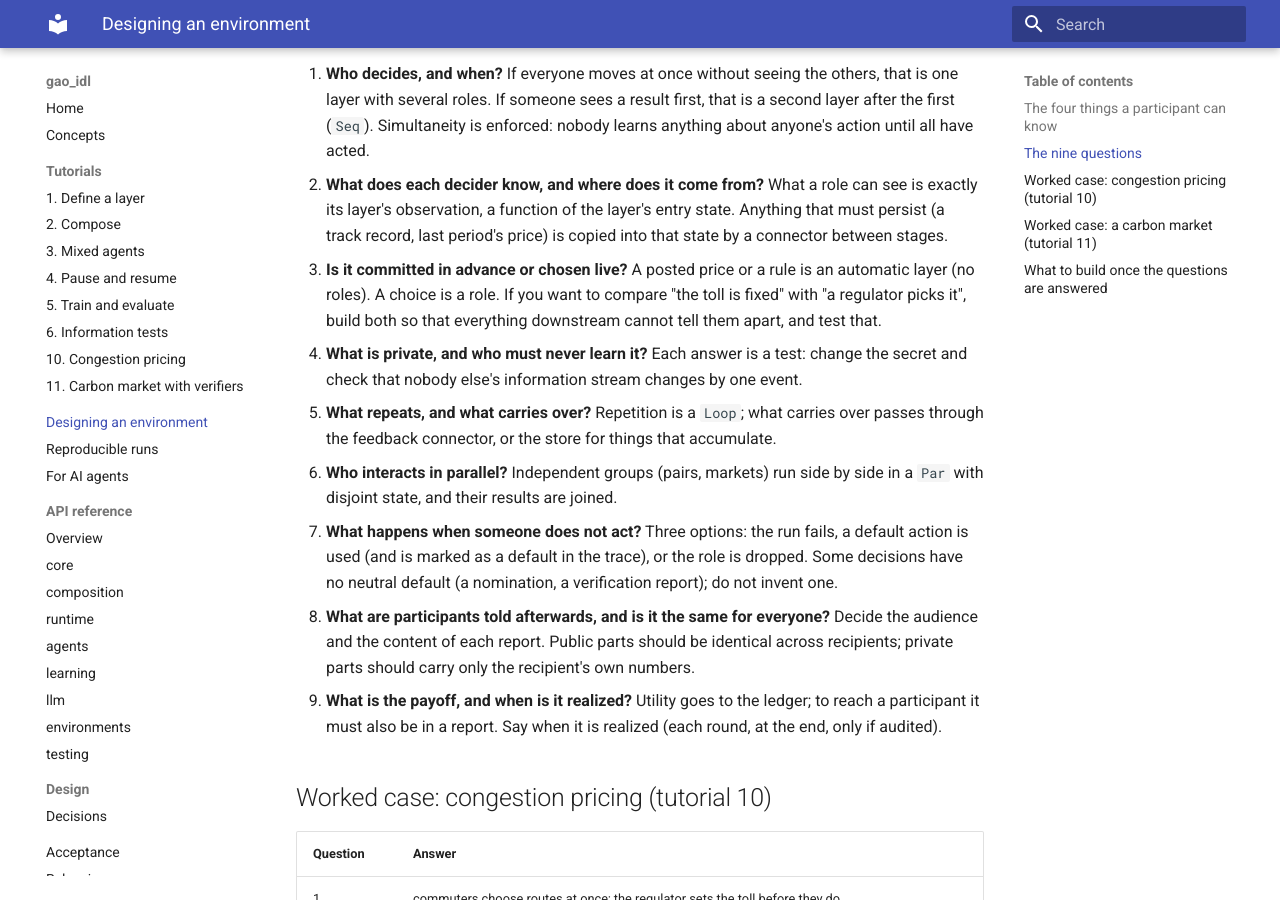
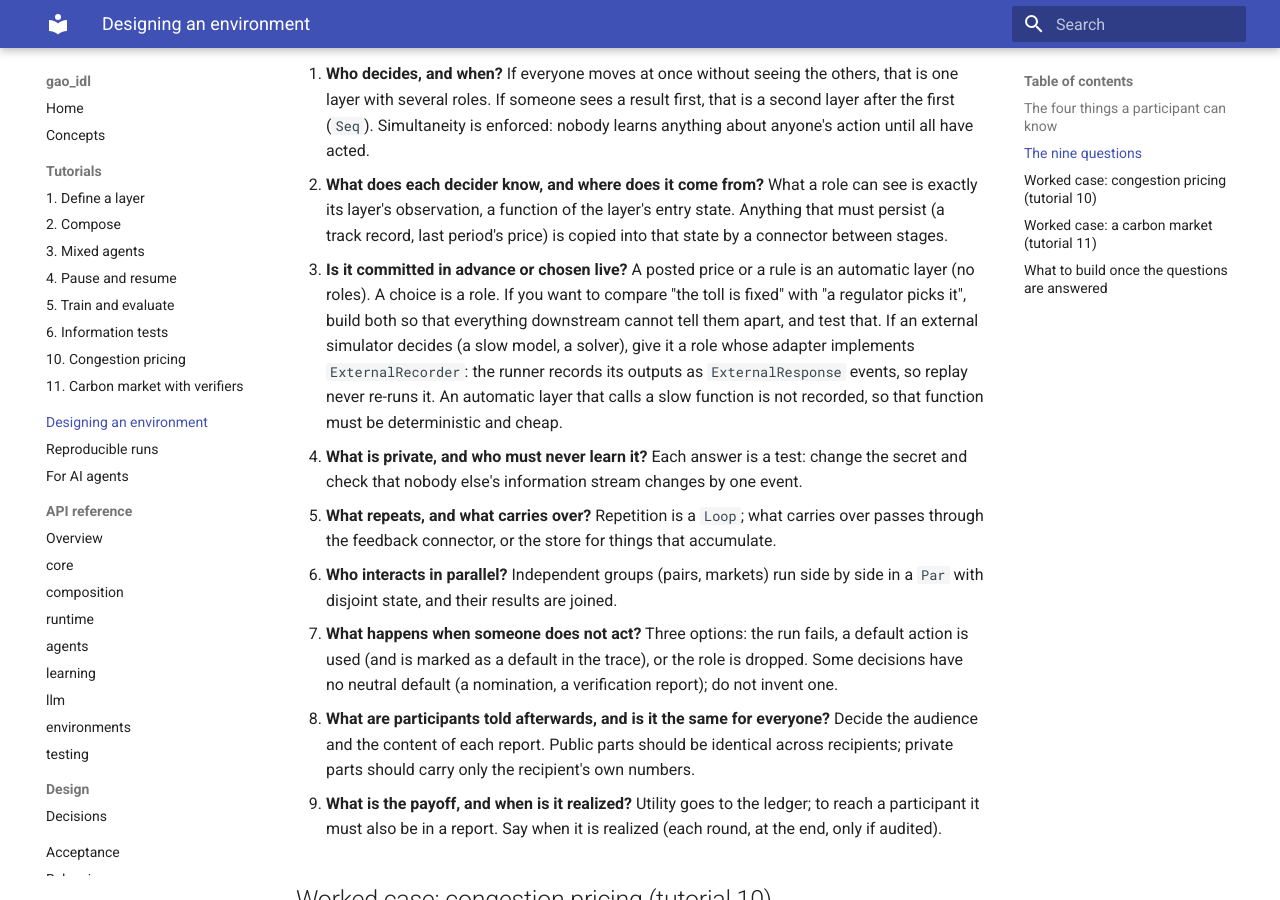
Before and after one commit to tolkienbagchi/GAO-Institutional-Design, an MkDocs documentation site: the page built from docs/designing.md, in a window 1280 px wide and 900 px high, scrolled down 1057 px. Built offline with MkDocs 1.6.1 and Material for MkDocs 9.7.7, drawn with Linux system fonts in a browser that asks for light colours.

Commit message:
Slow external simulator: role + ExternalRecorder, in tutorial 10, designing, design skill
Co-Authored-By: Claude Sonnet 5.5 <noreply@anthropic.com>
Claude-Session: https://claude.ai/code/session_01RV1nsv4puhfsi8EoZzCCX3

```diff
--- a/docs/designing.md
+++ b/docs/designing.md
@@ -53,6 +53,10 @@ payoff only if a report carries it.
 3. **Is it committed in advance or chosen live?** A posted price or a rule is an automatic layer
    (no roles). A choice is a role. If you want to compare "the toll is fixed" with "a regulator
    picks it", build both so that everything downstream cannot tell them apart, and test that.
+   If an external simulator decides (a slow model, a solver), give it a role whose adapter
+   implements `ExternalRecorder`: the runner records its outputs as `ExternalResponse` events, so
+   replay never re-runs it. An automatic layer that calls a slow function is not recorded, so
+   that function must be deterministic and cheap.
 4. **What is private, and who must never learn it?** Each answer is a test: change the secret and
    check that nobody else's information stream changes by one event.
 5. **What repeats, and what carries over?** Repetition is a `Loop`; what carries over passes through
```
Also changed, not shown: docs/tutorials/congestion.md (+5 -3 lines), skills/design-environment/SKILL.md (+1 -0 lines).
